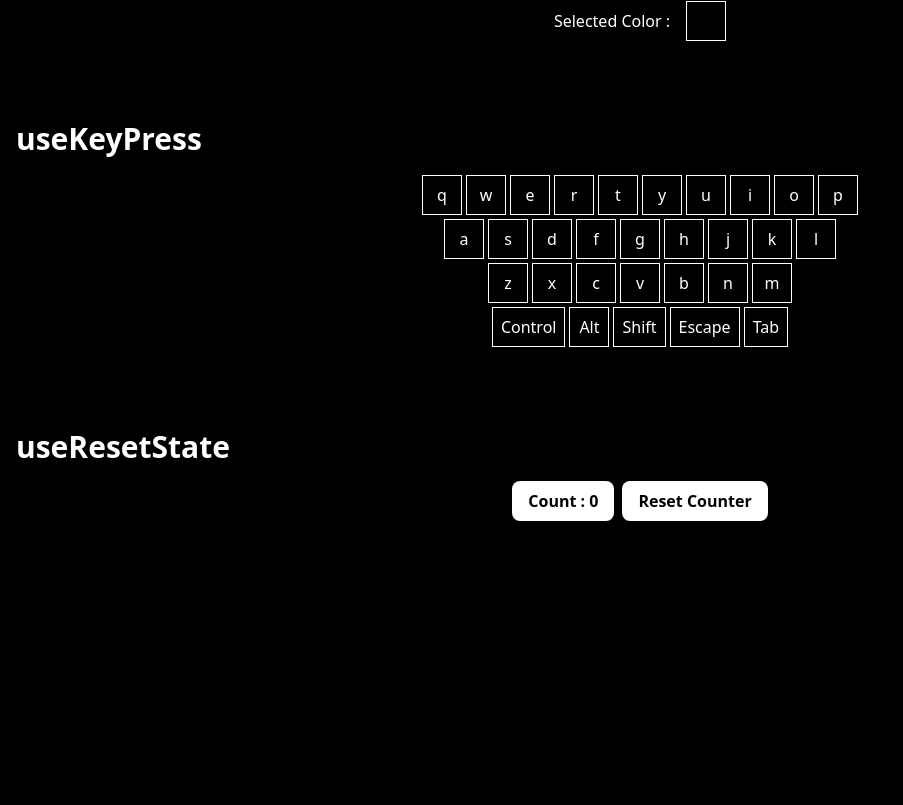
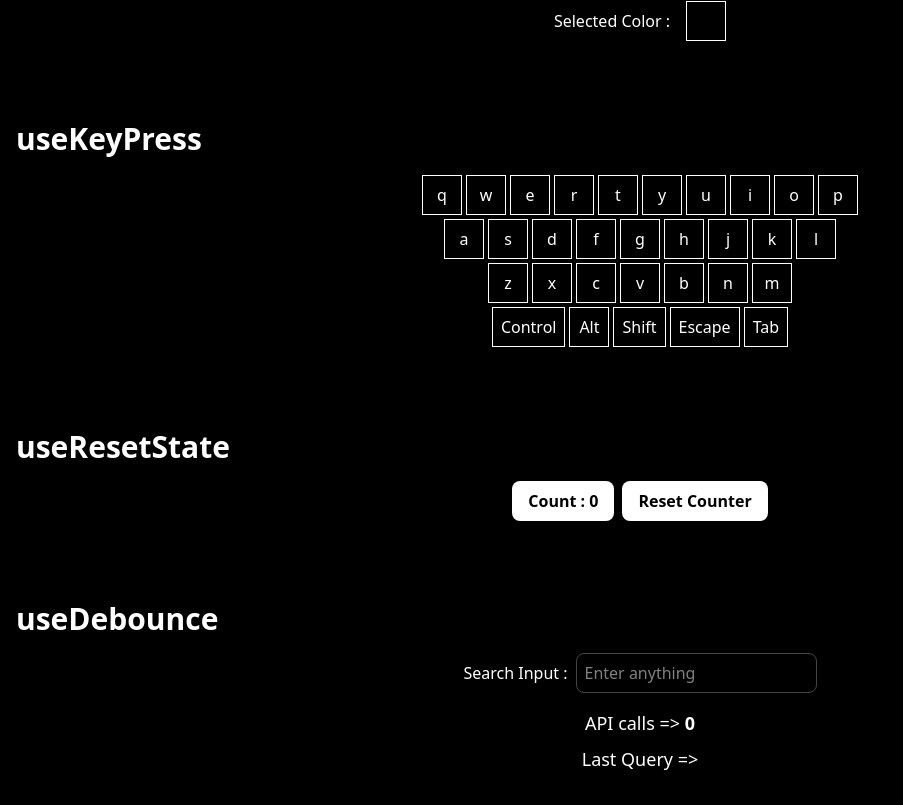
Before and after one commit to dhruvdhaduk-simform/hooks, a React (Vite) app: page / in a window 1280 px wide. Shown: the part 863-1668 px from the top of the page, without its empty margins (0-903 px from the left). Before the commit the page ends 1416 px from the top, so only its background shows below. Built offline with nearby package versions, Linux system fonts and the light colour scheme.

Commit message:
Create 'useDebounce' hook with its demo and docs

```diff
--- a/src/App.tsx
+++ b/src/App.tsx
@@ -5,6 +5,7 @@ import { UseSessionStorageDemo } from './demos/UseSessionStorageDemo';
 import { UseUndoRedoDemo } from './demos/UseUndoRedoDemo';
 import { UseKeyPressDemo } from './demos/UseKeyPressDemo';
 import { UseResetStateDemo } from './demos/UseResetStateDemo';
+import { UseDebounceDemo } from './demos/UseDebounceDemo';
 
 function App() {
     return (
@@ -18,6 +19,7 @@ function App() {
                 <UseUndoRedoDemo />
                 <UseKeyPressDemo />
                 <UseResetStateDemo />
+                <UseDebounceDemo />
             </div>
         </div>
     );
--- /dev/null
+++ b/src/demos/UseDebounceDemo.tsx
@@ -0,0 +1,53 @@
+import { SectionHeading } from '@/components/SectionHeading';
+import { useDebounce } from '@/hooks/useDebounce';
+import { useCallback, useEffect, useState } from 'react';
+
+export function UseDebounceDemo() {
+    const [input, setInput] = useState('');
+    const [apiCalls, setApiCalls] = useState(0);
+    const [lastQuery, setLastQuery] = useState('');
+
+    const handleApiCall = useCallback(() => {
+        if (!input.trim().length) return;
+        setLastQuery(input);
+        setApiCalls((prev) => prev + 1);
+    }, [input]);
+
+    const handleApiCallDebounce = useDebounce(handleApiCall, 1000);
+
+    useEffect(() => {
+        handleApiCallDebounce();
+    }, [input, handleApiCallDebounce]);
+
+    return (
+        <div className="p-4" id="use-debounce">
+            <SectionHeading
+                docsLink="https://github.com/dhruvdhaduk-simform/hooks?tab=readme-ov-file#usedebounce"
+                label="useDebounce"
+            />
+            <div className="p-4">
+                <div className="flex justify-center items-center gap-2">
+                    <label htmlFor="debounce-input">Search Input : </label>
+                    <input
+                        id="debounce-input"
+                        type="text"
+                        placeholder="Enter anything"
+                        value={input}
+                        onChange={(e) => setInput(e.currentTarget.value)}
+                        className="h-10 border border-[#444444] rounded-lg pl-2"
+                    />
+                </div>
+                <div className="flex flex-col justify-center items-center gap-2">
+                    <p className="pt-4 text-lg">
+                        API calls {'=>'}{' '}
+                        <span className="font-bold">{apiCalls}</span>
+                    </p>
+                    <p className="text-lg">
+                        Last Query {'=>'}{' '}
+                        <span className="font-bold">{lastQuery}</span>
+                    </p>
+                </div>
+            </div>
+        </div>
+    );
+}
--- /dev/null
+++ b/src/hooks/useDebounce.ts
@@ -0,0 +1,33 @@
+import { useCallback, useEffect, useRef } from 'react';
+
+export function useDebounce(
+    fn: (...args: unknown[]) => unknown,
+    delay: number
+) {
+    const timerId = useRef<number | null>(null);
+
+    const debouncedFn = useCallback(
+        (...args: Parameters<typeof fn>): Promise<ReturnType<typeof fn>> => {
+            if (timerId.current) {
+                clearTimeout(timerId.current);
+            }
+
+            return new Promise((resolve) => {
+                timerId.current = setTimeout(() => {
+                    resolve(fn(...args));
+                }, delay);
+            });
+        },
+        [fn, delay]
+    );
+
+    useEffect(() => {
+        return () => {
+            if (timerId.current) {
+                clearTimeout(timerId.current);
+            }
+        };
+    }, [fn, delay]);
+
+    return debouncedFn;
+}
```
Also changed, not shown: 1 other file (tests, documents, lock files or other folders).
